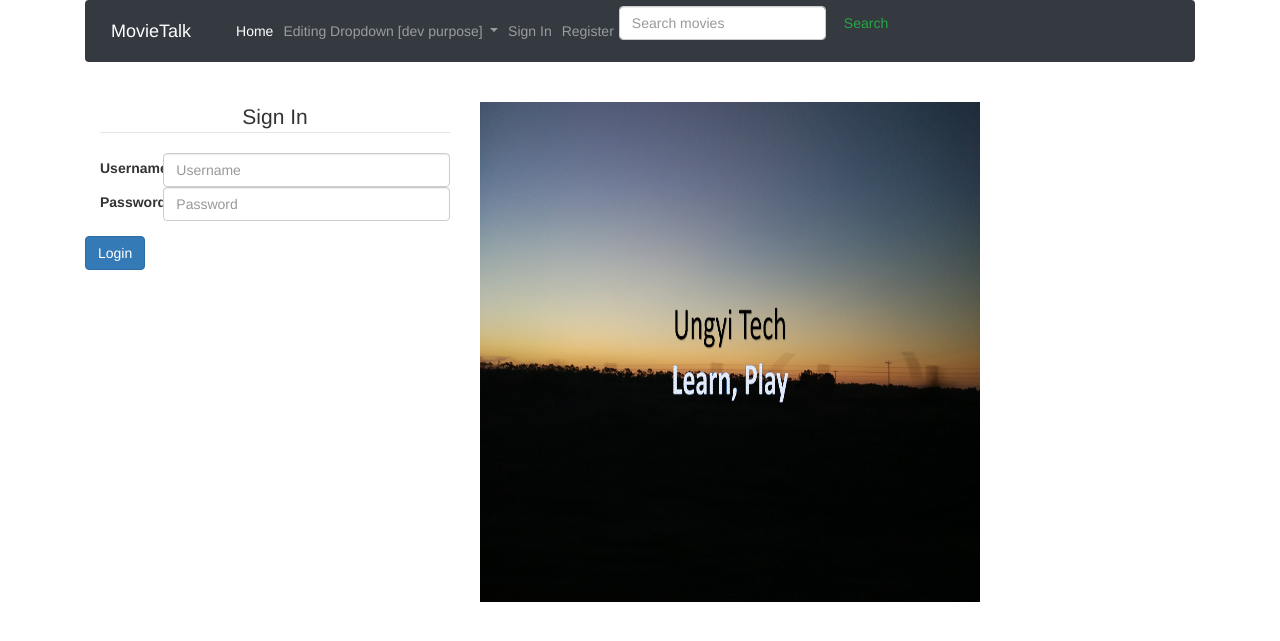
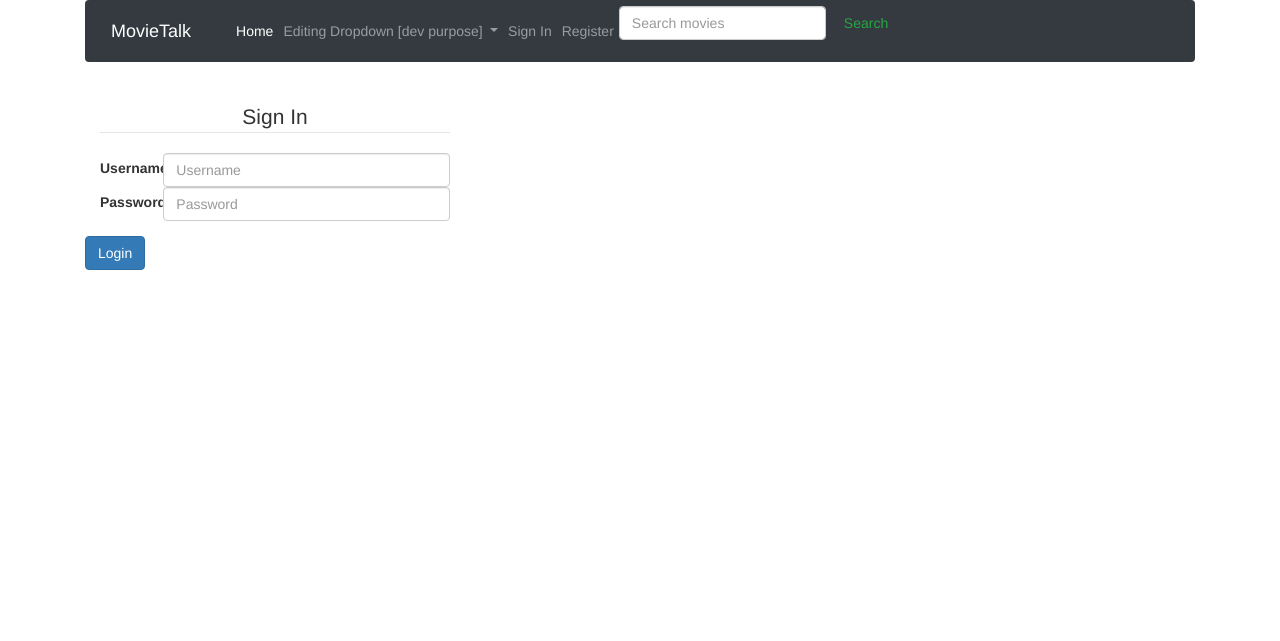
Before and after one commit to last72/csg2431at1st, a PHP site: page /index.php in a window 1280 px wide. Shown: the top 641 px of the page. Run offline with PHP 8.4, Linux system fonts and the light colour scheme.

Commit message:
remove image

```diff
--- a/login.php
+++ b/login.php
@@ -95,9 +95,7 @@
                 </fieldset>
                 </form>
             </div>
-            <div class="col-sm-8">
-                <img class="testimg" src="img/LOGO2.png" alt="Testing Logo" width="500px" height="500px">
-            </div>
+
         </div>
 
 
```
